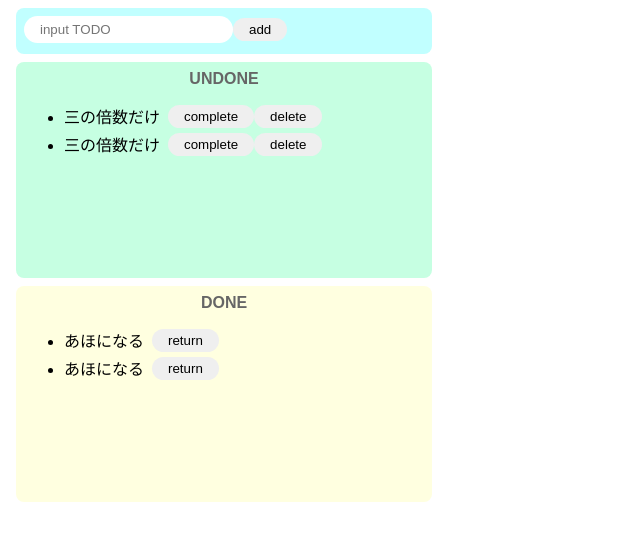
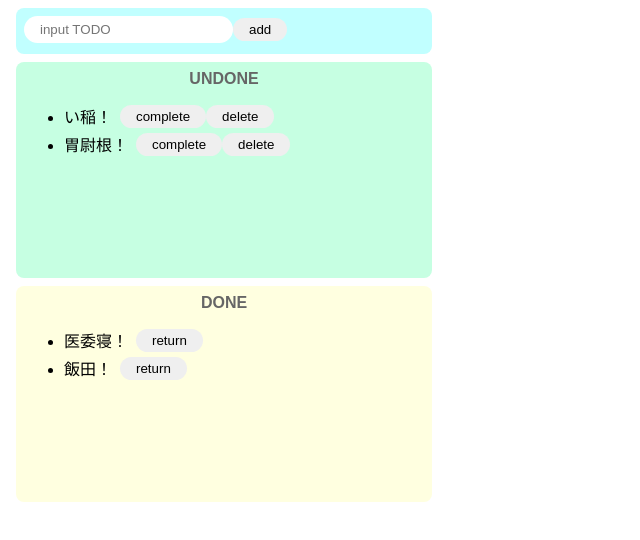
Before and after one commit to yasuaki640/react-todo-app, a React (Create React App) app: page / in a window 1280 px wide. Shown: the top 540 px of the page, without its empty margins (0-640 px from the left). Built offline with nearby package versions, Linux system fonts and the light colour scheme.

Commit message:
use usestate

```diff
--- a/src/App.js
+++ b/src/App.js
@@ -1,7 +1,9 @@
-import React from "react";
+import React, {useState} from "react";
 import "./styles.css";
 
 export default function App() {
+    const [incompleteTodos, setIncompleteTodos] = useState(['い稲！', '胃尉根！']);
+    const [completeTodos, setCompleteTodos] = useState(['医委寝！', '飯田！']);
     return (
         <>
             <div className={"input-area"}>
@@ -11,29 +13,28 @@ export default function App() {
             <div className={"incomplete-area"}>
                 <p className={"title"}>UNDONE</p>
                 <ul>
-                    <div className={"list-row"}>
-                        <li>三の倍数だけ</li>
-                        <button>complete</button>
-                        <button>delete</button>
-                    </div>
-                    <div className={"list-row"}>
-                        <li>三の倍数だけ</li>
-                        <button>complete</button>
-                        <button>delete</button>
-                    </div>
+                    {incompleteTodos.map(todo => {
+                        return (
+                            <div key={todo} className={"list-row"}>
+                                <li>{todo}</li>
+                                <button>complete</button>
+                                <button>delete</button>
+                            </div>
+                        );
+                    })}
                 </ul>
             </div>
             <div className={"complete-area"}>
                 <p className={"title"}>DONE</p>
                 <ul>
-                    <div className={"list-row"}>
-                        <li>あほになる</li>
-                        <button>return</button>
-                    </div>
-                    <div className={"list-row"}>
-                        <li>あほになる</li>
-                        <button>return</button>
-                    </div>
+                    {completeTodos.map(todo => {
+                        return (
+                            <div key={todo} className={"list-row"}>
+                                <li>{todo}</li>
+                                <button>return</button>
+                            </div>
+                        );
+                    })}
                 </ul>
             </div>
         </>
```
